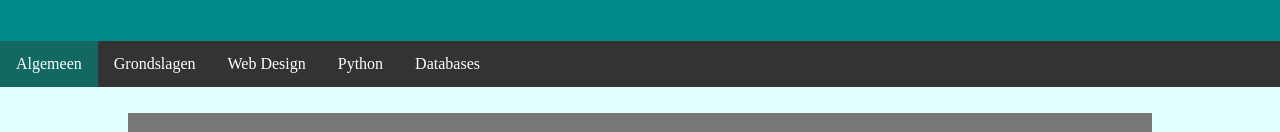
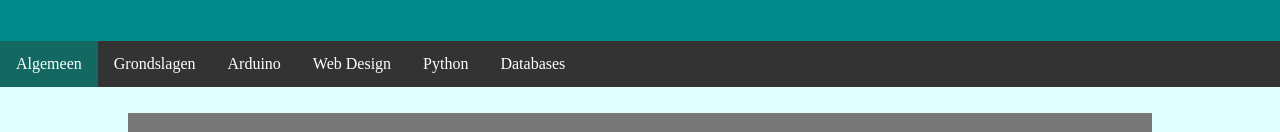
Before and after one commit to MrMeijerink/MrMeijerink.github.io, a plain HTML site: page index.html in a window 1280 px wide. Shown: the part 195-327 px from the top of the page. Drawn offline with Linux system fonts and the light colour scheme.

Commit message:
Added arduino link

```diff
--- a/index.html
+++ b/index.html
@@ -14,6 +14,7 @@
             <ul>
                 <li><a class="active" href="index.html">Algemeen</a></li>
                 <li><a href="grondslagen.html">Grondslagen</a></li>
+                <li><a href="#Arduino">Arduino</a></li>
                 <li><a href="webdesign.html">Web Design</a></li>
                 <li><a href="#Python">Python</a></li>
                 <li><a href="#Databases">Databases</a></li>
```
